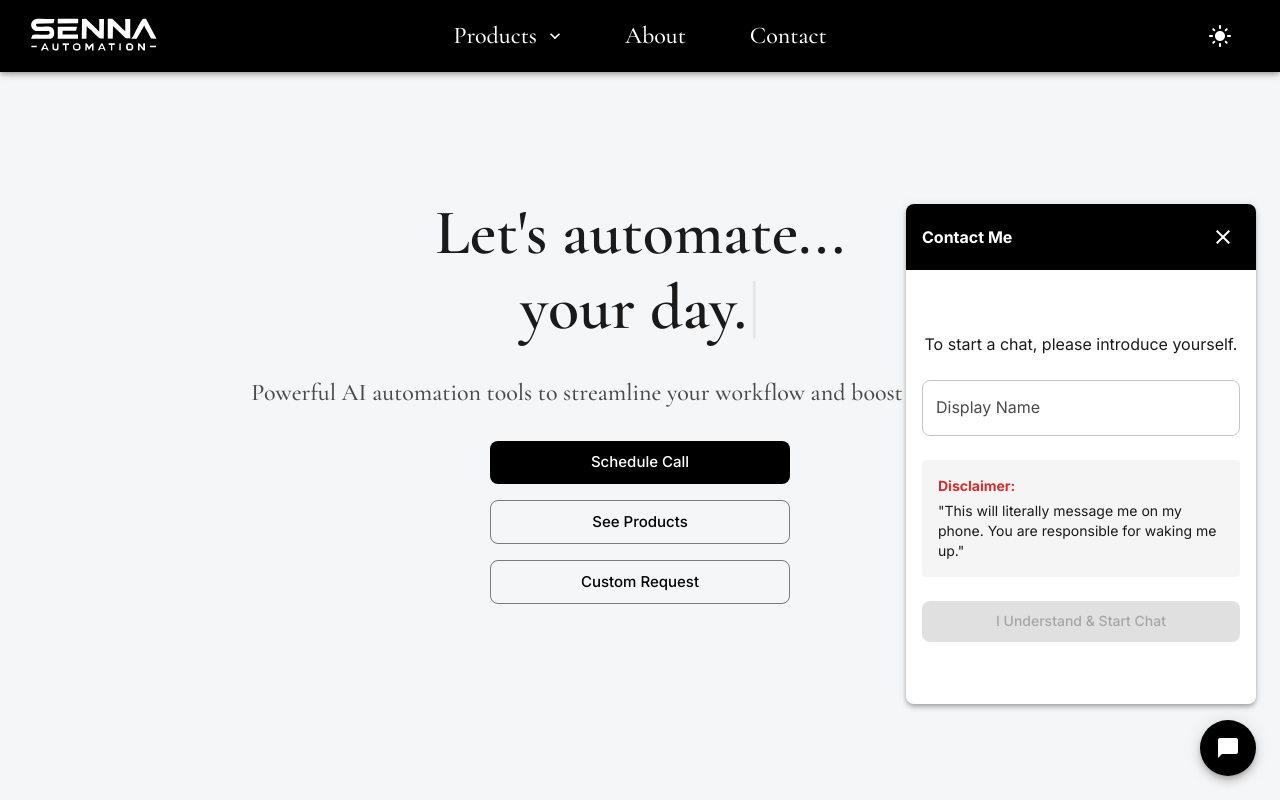
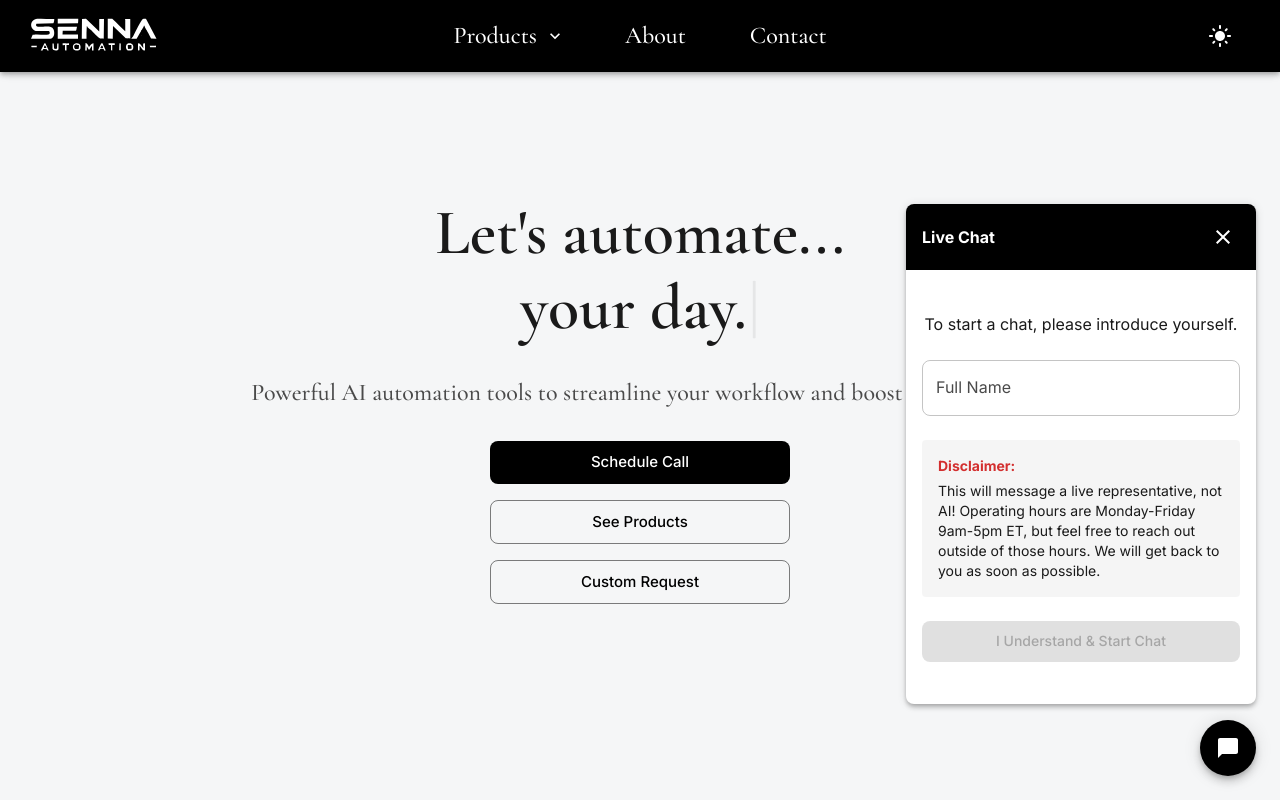
Before and after one commit to justinkahrs/senna-automation, a Next.js app: page / in a window 1280 px wide. Both pictures are taken after a click on the button 1228 px from the left and 748 px from the top of the page. Shown: the top 800 px of the page. Built offline with nearby package versions, Linux system fonts and the light colour scheme.

Commit message:
copy changes

```diff
--- a/src/components/ChatWidget.tsx
+++ b/src/components/ChatWidget.tsx
@@ -271,7 +271,7 @@ export default function ChatWidget() {
             }}
           >
             <Typography variant="subtitle1" fontWeight="bold">
-              Contact Me
+              Live Chat
             </Typography>
             <IconButton
               size="small"
@@ -298,7 +298,7 @@ export default function ChatWidget() {
                   To start a chat, please introduce yourself.
                 </Typography>
                 <TextField
-                  label="Display Name"
+                  label="Full Name"
                   value={inputName}
                   onChange={(e) => setInputName(e.target.value)}
                   fullWidth
@@ -314,8 +314,10 @@ export default function ChatWidget() {
                     Disclaimer:
                   </Typography>
                   <Typography variant="body2">
-                    &quot;This will literally message me on my phone. You are
-                    responsible for waking me up.&quot;
+                    This will message a live representative, not AI! Operating
+                    hours are Monday-Friday 9am-5pm ET, but feel free to reach
+                    out outside of those hours. We will get back to you as soon
+                    as possible.
                   </Typography>
                 </Box>
 
```
